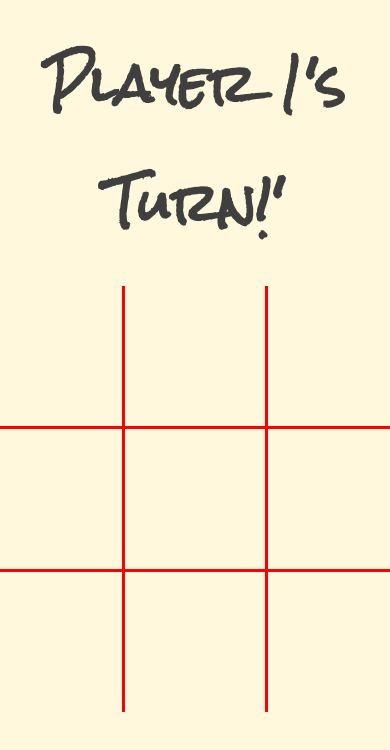
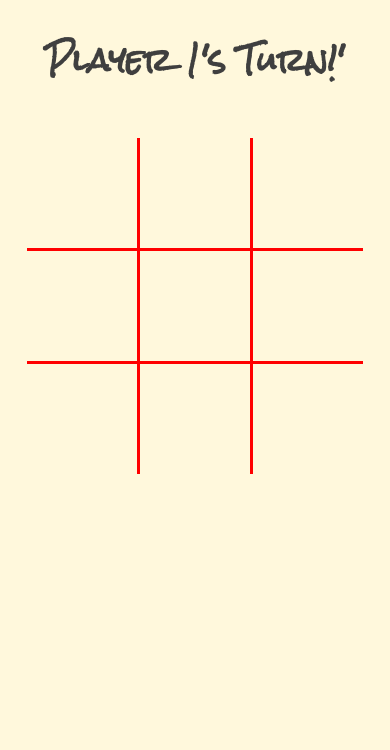
Before and after one commit to vzdrizhni/Tic-tac-toe_JS, a website: page index.html in a window 390 px wide. Both pictures are taken after a click on the button "Start Game". Drawn offline with Linux system fonts and the light colour scheme.

Commit message:
Mobile screen support

```diff
--- a/assets/style.css
+++ b/assets/style.css
@@ -166,3 +166,21 @@ div[id^="row-"] div:hover {
   background-color: #3f3f3f;
   border-color: red;
 }
+
+@media only screen and (max-width: 500px) {
+  .gameplay-container {
+    min-width: unset;
+    min-height: unset;
+    margin-top: 9%;
+  }
+
+  h2 {
+    font-size: 30px;
+  }
+
+  div[id^="row-"] div {
+    min-width: 110px;
+    min-height: 110px;
+    font-size: 46px;
+  }
+}
```
